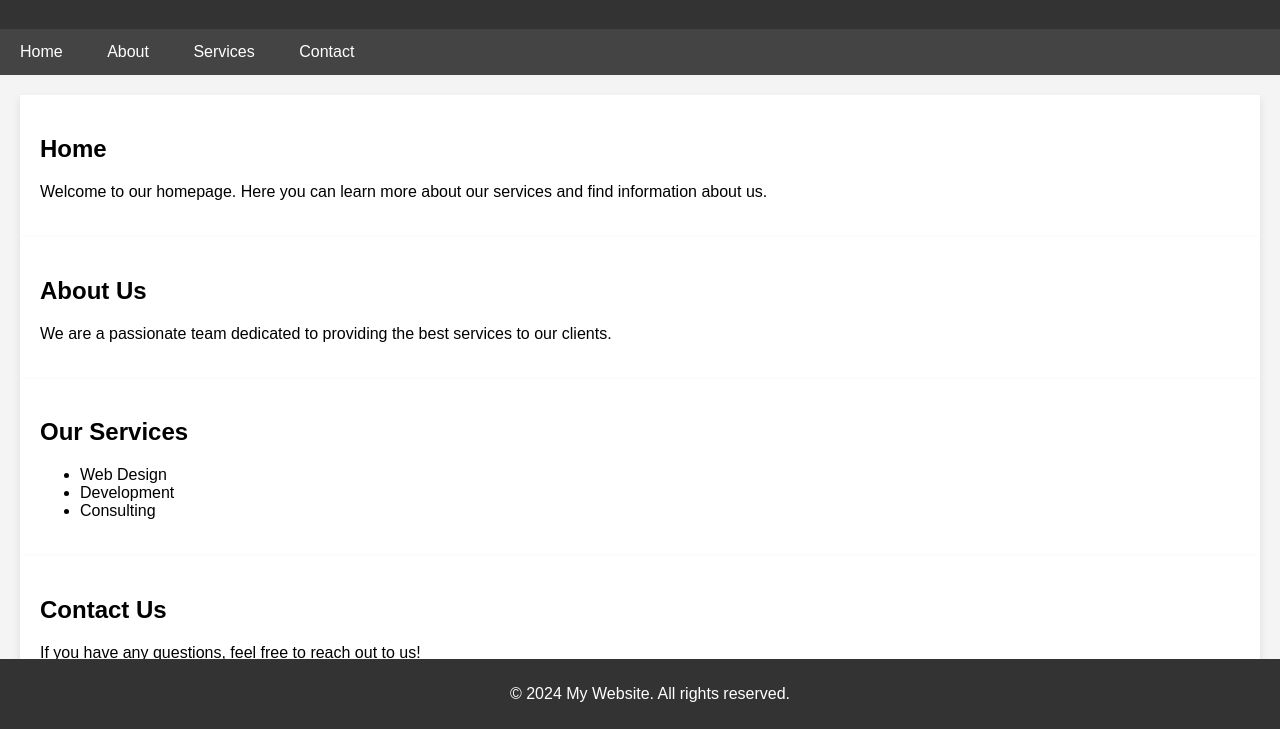
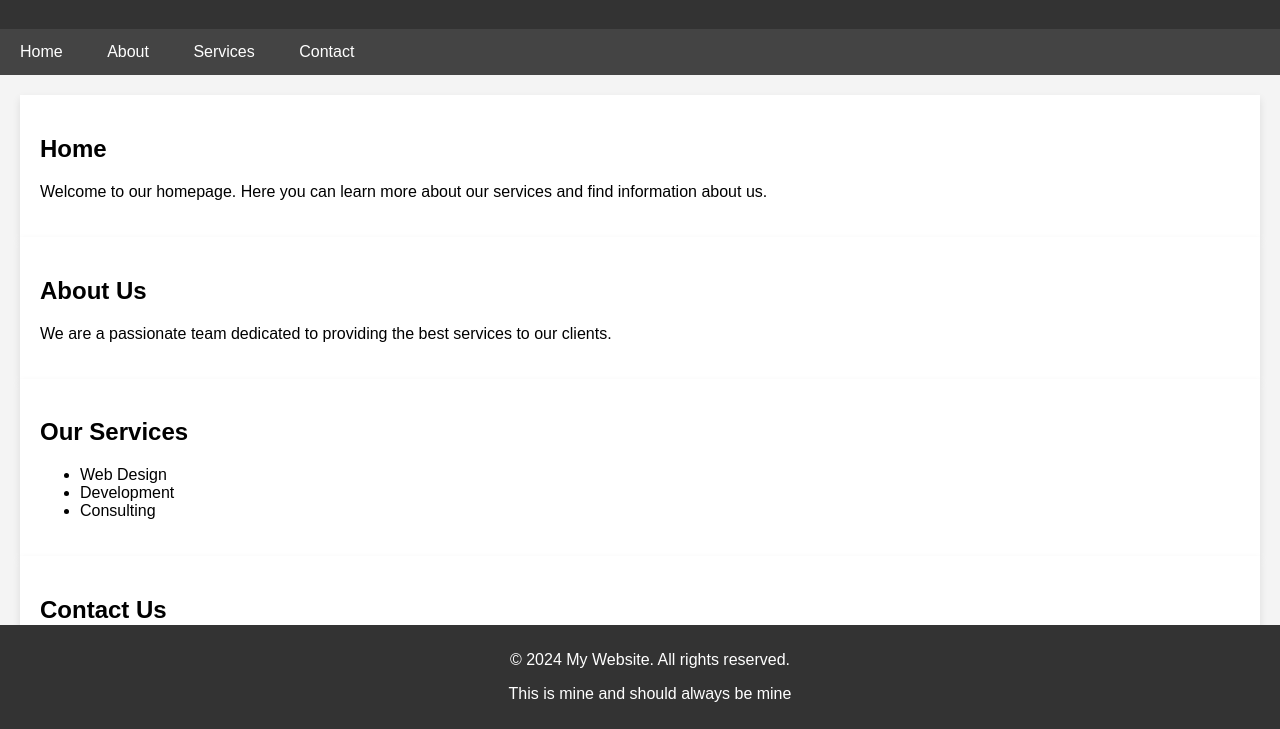
Before and after one commit to srjbishtji/git_practice, a plain HTML site: page index.html in a window 1280 px wide. Shown: the part 71-800 px from the top of the page. Drawn offline with Linux system fonts and the light colour scheme.

Commit message:
add a line of code in the footer of index.html

```diff
--- a/index.html
+++ b/index.html
@@ -100,6 +100,7 @@
 
     <footer>
         <p>&copy; 2024 My Website. All rights reserved.</p>
+        <p> This is mine and should always be mine</p>
     </footer>
 
 </body>
```
